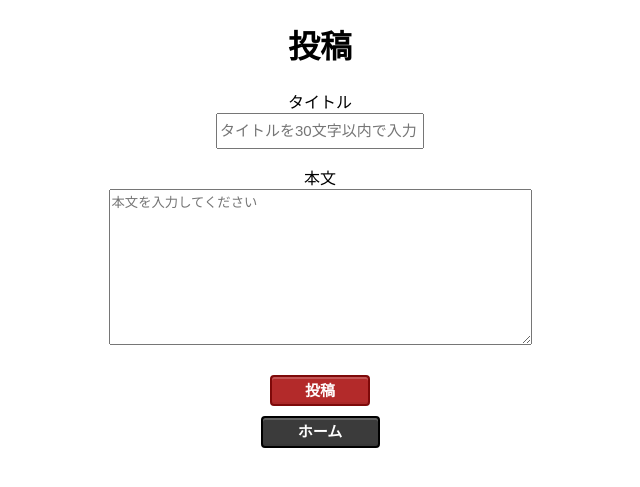
After one commit to Shuntaro11/bbs_php, a PHP site: page /bbs_php/post_form.php in a window 1280 px wide. The commit adds this page. Shown: the top 487 px of the page, without its empty margins (320-960 px from the left). Run offline with PHP 8.4, Linux system fonts and the light colour scheme; the visitor is signed in with stand-in values (Sample User, id 1).

Commit message:
投稿機能

```diff
--- a/lib/Controller/Pre_check.php
+++ b/lib/Controller/Pre_check.php
@@ -2,7 +2,7 @@
 
   //クロスサイトリクエストフォージェリ（CSRF）対策のトークン判定
   if ($_POST['token'] != $_SESSION['token']){
-    echo "不正アクセスの可能性あり??";
+    echo "不正アクセスの可能性あり";
     exit();
   }
 
--- a/public_html/css/form.css
+++ b/public_html/css/form.css
@@ -35,3 +35,7 @@ input{
 .btn:active {
   box-shadow: 0 0 2px rgba(0, 0, 0, 0.30);
 }
+.submit-btn{
+  background: rgb(179, 42, 42);
+  border: solid 2px rgb(126, 9, 9);
+}
--- a/public_html/index.php
+++ b/public_html/index.php
@@ -20,7 +20,6 @@
         foreach ($posts as $post) {
           $date = new DateTime($post['created_at']);
           echo '<a href="post_show.php?id=' . $post['id'] .  '">' . $date->format('Y/n/d G:i ');
-          echo ' 投稿者：' . $post['user_name'];
           echo '<br> title：' . $post['title'] . '</a>';
           echo '<br>';
         }
--- a/public_html/login_form.php
+++ b/public_html/login_form.php
@@ -12,7 +12,7 @@ include('./header.php');
         <label>パスワード<label>
         <p><input type="password" name="password" required></p>
     </div>
-    <input class="btn" type="submit" value="ログイン">
+    <input class="btn submit-btn" type="submit" value="ログイン">
     </form>
     <a class="btn" href="index.php">ホーム</a>
   </body>
--- /dev/null
+++ b/public_html/post_form.php
@@ -0,0 +1,34 @@
+<?php
+
+session_start();
+if (!isset($_SESSION['id'])) {
+  header('Location: /bbs_php/public_html/login_form.php');
+  exit;
+}
+
+//クロスサイトリクエストフォージェリ（CSRF）対策
+$_SESSION['token'] = base64_encode(openssl_random_pseudo_bytes(32));
+$token = $_SESSION['token'];
+
+include('./header.php');
+
+?>
+  <body>
+    <div class="container">
+      <h1>投稿</h1>
+      <form action="post.php" method="POST">
+      <div>
+          <label for="title">タイトル</label>
+          <p><input type="text" id="title" name="title" placeholder="タイトルを30文字以内で入力してください"></p>
+      </div>
+      <div>
+          <label for="content">本文</label>
+          <p><textarea cols="50" rows="10" id="content" name="content" placeholder="本文を入力してください"></textarea></p>
+      </div>
+          <input type="hidden" name="token" value="<?=$token?>">
+          <input class="btn submit-btn" type="submit" class="btn" value="投稿">
+      </form>
+      <a class="btn" href="index.php">ホーム</a>
+    </div>
+  </body>
+</html>
```
Also changed, not shown: public_html/post.php (added, +36 -0 lines), public_html/js/post_form_validation.js (added).
